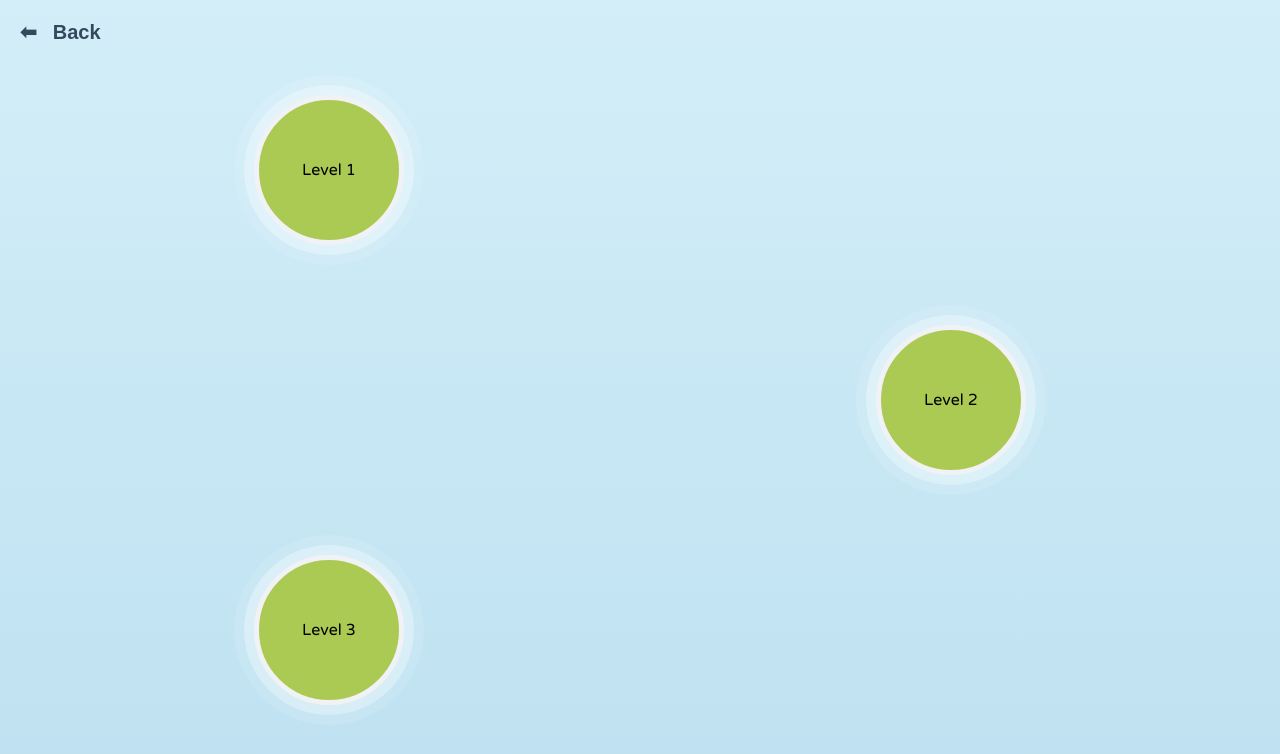
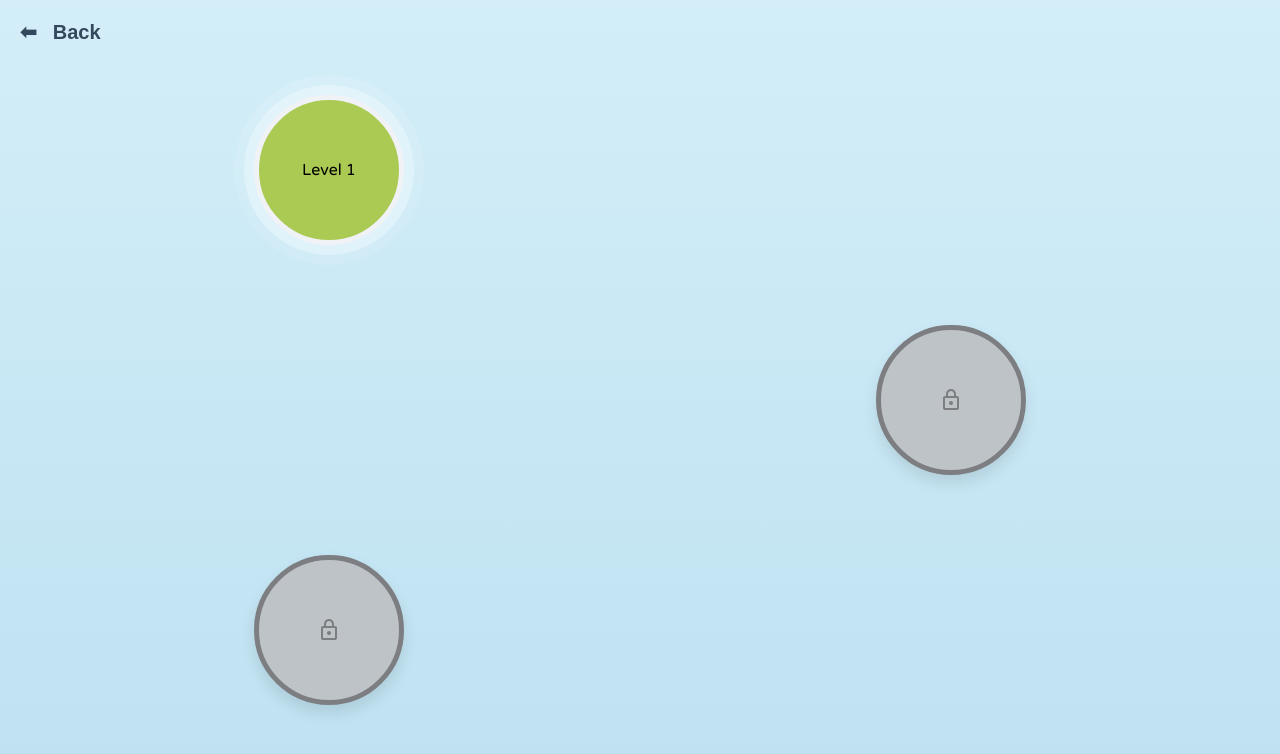
Before and after one commit to MelaniaChiru/The-Ripple-Effect, a React (Vite) app in the folder client/: page / in a window 1280 px wide. Shown: the top 754 px of the page. Built offline with nearby package versions, Linux system fonts and the light colour scheme.

Commit message:
implement cookie progress saving

```diff
--- a/client/src/components/LevelSelection.jsx
+++ b/client/src/components/LevelSelection.jsx
@@ -1,8 +1,49 @@
+import { useEffect, useState } from 'react';
 import '../styles/LevelSelection.css';
 import LevelSelectionTile from './LevelSelectionTile';
 
 function LevelSelection({ setCurrentPage }) {
     const levelsArr = [1, 2, 3];
+
+    // --- COOKIE HELPERS (Moved to top for safety) ---
+    const readProgressFromCookie = () => {
+        const name = "game_progress=";
+        const decodedCookie = decodeURIComponent(window.document.cookie);
+        const ca = decodedCookie.split(';');
+        for (let i = 0; i < ca.length; i++) {
+            let c = ca[i].trim();
+            if (c.indexOf(name) === 0) {
+                try {
+                    return JSON.parse(c.substring(name.length, c.length));
+                } catch (e) {
+					console.error("An error occured:", e);
+                    return null;
+                }
+            }
+        }
+        return null;
+    };
+
+    const saveLevelProgress = (completedLevels) => {
+        const key = "game_progress";
+        const value = JSON.stringify(completedLevels);
+        const date = new Date();
+        date.setTime(date.getTime() + (60 * 24 * 60 * 60 * 1000));
+        const expires = "expires=" + date.toUTCString();
+        window.document.cookie = `${key}=${value}; ${expires}; path=/; SameSite=Lax`;
+    };
+
+    const [progress] = useState(() => {
+        const savedData = readProgressFromCookie();
+        return savedData || { "1": true, "2": false, "3": false };
+    });
+
+    // 2. SYNC EFFECT: Only writes to cookie if it's missing
+    useEffect(() => {
+        if (!readProgressFromCookie()) {
+            saveLevelProgress(progress);
+        }
+    }, [progress]);
 
     return (
         <div className="level-selection-screen">
@@ -12,10 +53,12 @@ function LevelSelection({ setCurrentPage }) {
 
             <div className="levels-container">
                 <div className="levels-container-wrapper">
-			{levelsArr.map((level, i) => (
+                    {levelsArr.map((id, i) => (
                         <LevelSelectionTile
-				key={i}
-				level={level}
+                            key={id}
+                            levelId={id}
+                            // String(id) ensures it matches "1", "2", etc.
+                            isUnlocked={progress[String(id)] === true}
                             index={i}
                         />
                     ))}
--- a/client/src/components/LevelSelectionTile.jsx
+++ b/client/src/components/LevelSelectionTile.jsx
@@ -1,27 +1,18 @@
 import LockIcon from '../assets/icons/lock-icon.svg';
 
-function LevelSelectionTile({ level, index }) {
-  // Determine if it's shifted left or right for the winding effect
+function LevelSelectionTile({ levelId, isUnlocked, index }) {
     const sideClass = index % 2 === 0 ? "left-side" : "right-side";
-  const isUnlocked = true;
 
     return (
         <div className={`level-node-wrapper ${sideClass}`}>
-      <div
-        className={`level-circle ${level.status} ${isUnlocked ? 'active-ripple' : 'locked'}`}
-      >
-
-		{isUnlocked && <div className="level-text">
-            <span className="level-label">Level {index + 1}</span>
-          </div>}
-
-        {!isUnlocked &&
-		<img
-            src={LockIcon}
-            alt="Icons of a locked lock"
-            className="lock-icon"
-          />
-		  }
+            <div className={`level-circle ${isUnlocked ? 'unlocked active-ripple' : 'locked'}`}>
+                {isUnlocked ? (
+                    <div className="level-text">
+                        <span className="level-label">Level {levelId}</span>
+                    </div>
+                ) : (
+                    <img src={LockIcon} alt="Locked" className="lock-icon-img" />
+                )}
             </div>
         </div>
     );
```
Lines whose indentation alone changed are shown as unchanged.
